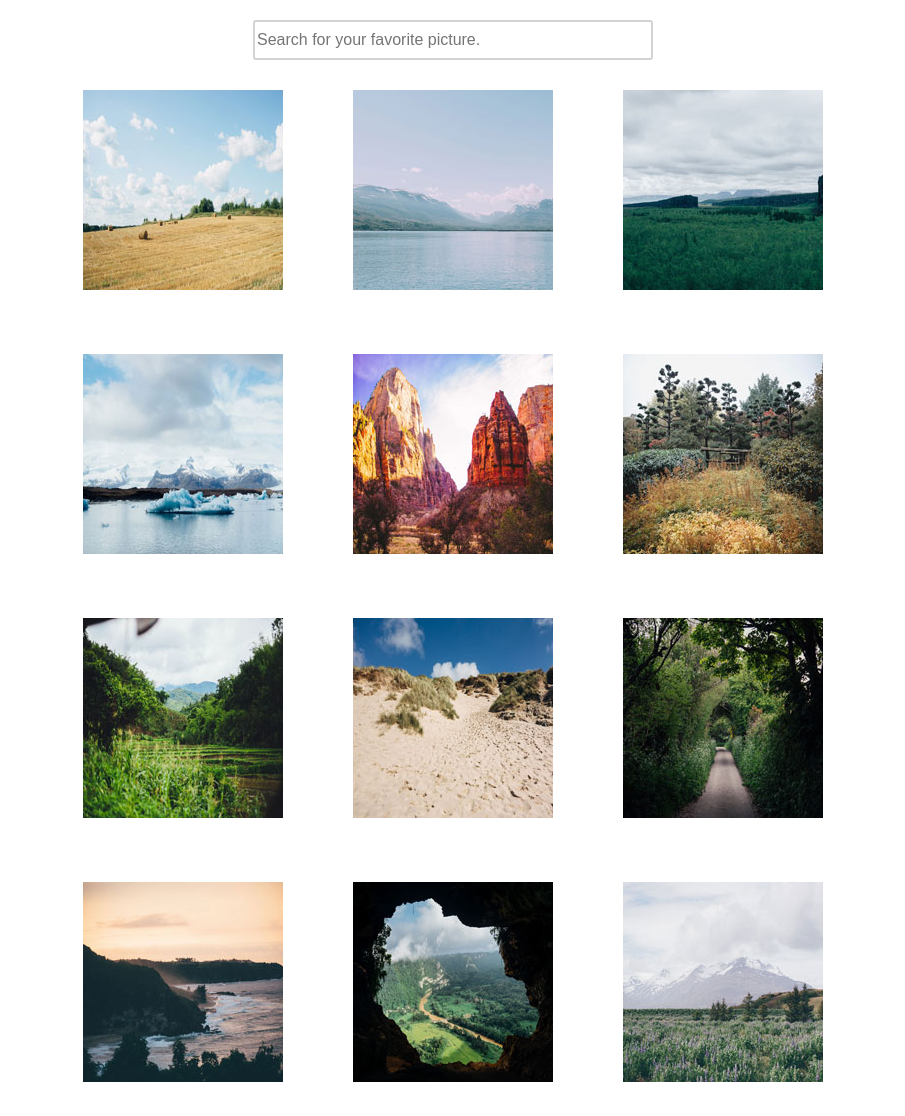
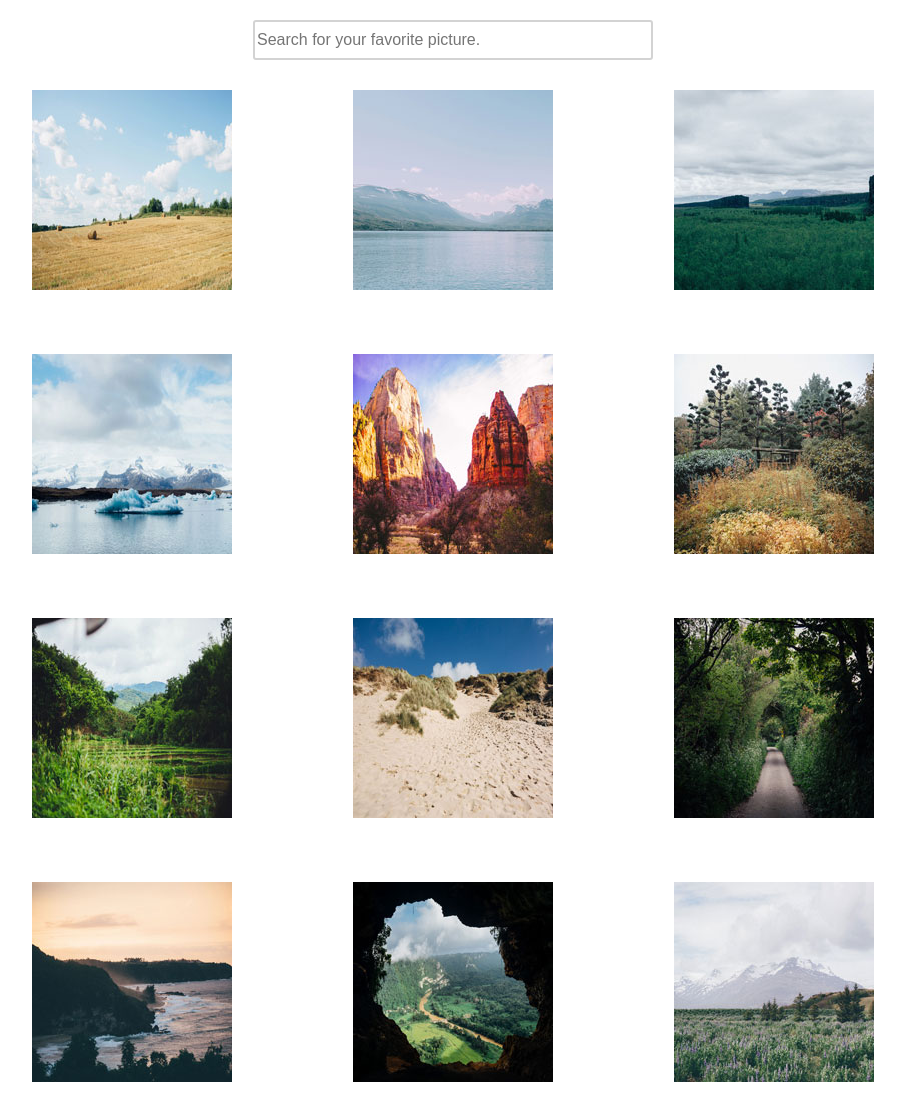
Before and after one commit to mwright71/Techdegree-Project-5, a plain HTML site: page index.html in a window 1280 px wide. Shown: the whole page, without its empty margins (187-1092 px from the left). Drawn offline with Linux system fonts and the light colour scheme.

Commit message:
updated layout to match mockup

```diff
--- a/scss/style.scss
+++ b/scss/style.scss
@@ -11,15 +11,15 @@ body {
     margin: 0 auto;
 }
 .main {
-    width: 80%;
+    width: 100%;
+    max-width: 1200px;
     margin: auto;
     display: flex;
     flex-wrap: wrap;
     justify-content: space-evenly;
 }
 
-#photo {
-    // flex: 1 20%;
+img {
     margin: 30px;
 }
 #searchBar {
```
Also changed, not shown: css/style.css, 1 other file.
